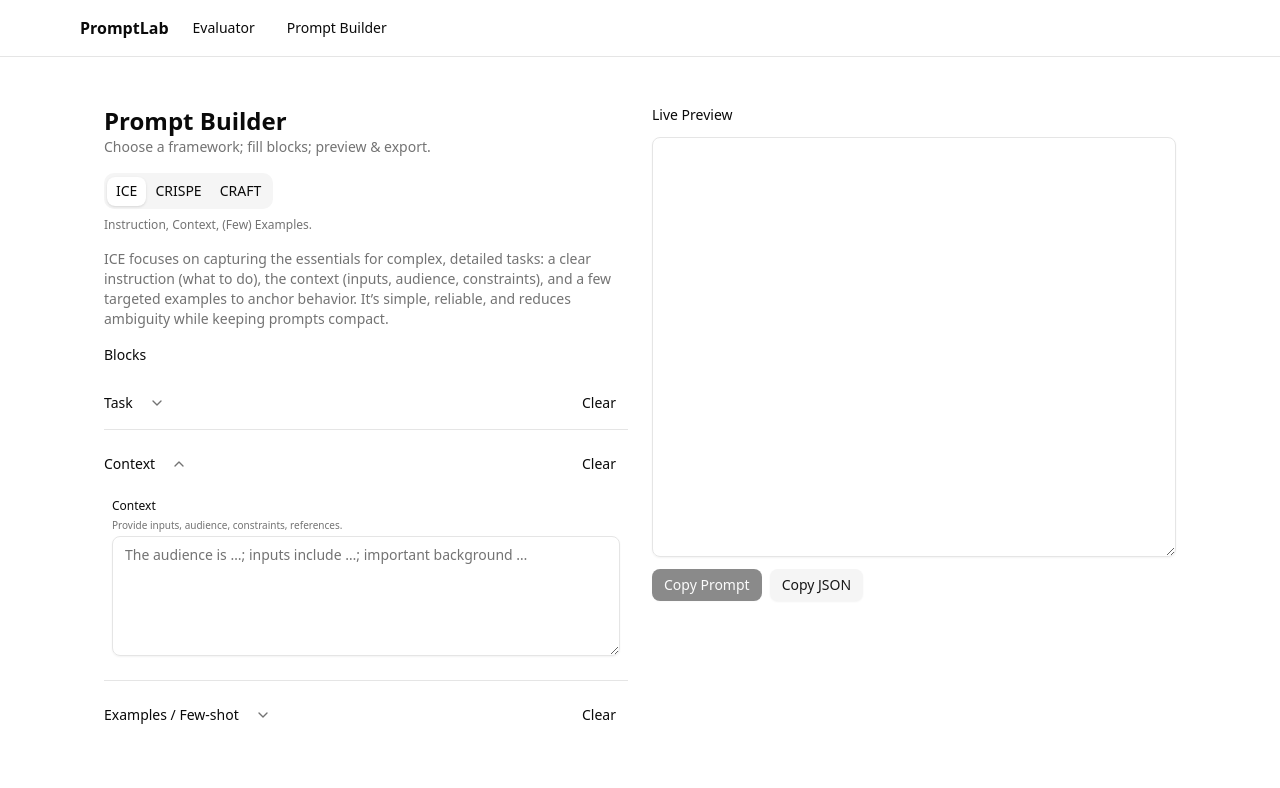
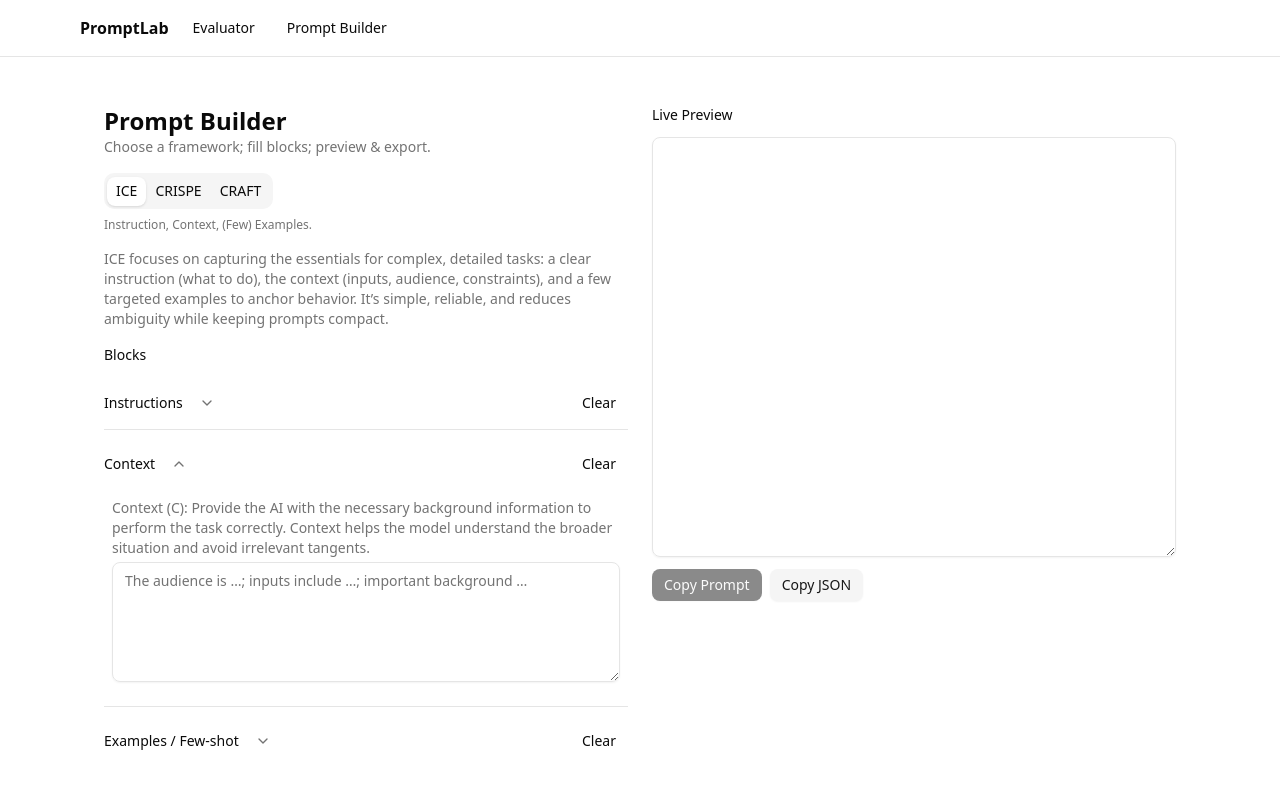
Before and after one commit to Ebaka716/eval, a Next.js app: page /builder in a window 1280 px wide. Both pictures are taken after a click on the button "Context". Shown: the top 788 px of the page. Built offline with nearby package versions, Linux system fonts and the light colour scheme.

Commit message:
Builder microcopy: framework-specific inline guidance (ICE/CRISPE/CRAFT); hide duplicate labels; ICE order = Instructions→Context→Examples; accordion cleanup

```diff
--- a/src/app/builder/page.tsx
+++ b/src/app/builder/page.tsx
@@ -46,33 +46,66 @@ export default function BuilderPage() {
   const preview = React.useMemo(() => assemblePrompt(canvas), [canvas]);
   const config = React.useMemo(() => JSON.stringify(exportConfig(canvas), null, 2), [canvas]);
 
-  function crispeHintsFor(type: string): string[] {
-    if (frameworkId !== "CRISPE") return [];
+  function frameworkHints(id: Framework["id"], type: string): string[] {
+    if (id === "CRISPE") {
       switch (type) {
+        case "context":
+          return [
+            "Provide background information about the scenario or situation. This helps the AI understand the environment and the task at hand.",
+          ];
         case "role":
           return [
-          "R (Role): Define the role the AI should assume (e.g., consultant, expert, advisor).",
+            "Define the role the AI should assume when responding (e.g., a consultant, expert, or advisor).",
           ];
         case "instructions":
           return [
-          "I (Instruction): Clearly state what the AI should do — the specific action to take.",
+            "Clearly state what the AI is supposed to do or the specific action it should take.",
           ];
-      case "capability":
+        case "subject":
           return [
-          "S (Subject): Define the subject matter or area of focus (e.g., marketing, strategy).",
+            "Define the subject matter or area of focus for the response (e.g., marketing, business strategy, etc.).",
           ];
-      case "constraints":
+        case "preset":
           return [
-          "P (Preset): Provide predefined parameters or formats (tone, length, structure).",
-          "E (Exception): Note any exceptions or rules to avoid (restricted topics, policies).",
+            "Offer any predefined parameters, guidelines, or expected formats for the response (e.g., tone, length, structure).",
           ];
-      case "guardrails":
+        case "exception":
           return [
-          "E (Exception): Reinforce constraints and verification rules to ensure compliance.",
+            "State any exceptions or constraints that the AI should be aware of when providing the response (e.g., avoiding certain topics, adhering to specific rules).",
           ];
         default:
           return [];
       }
+    }
+    if (id === "ICE") {
+      switch (type) {
+        case "instructions":
+          return ["Instruction (I): This is the core command that tells the AI what to do. Instructions should be clear, direct, and specific."];
+        case "context":
+          return ["Context (C): Provide the AI with the necessary background information to perform the task correctly. Context helps the model understand the broader situation and avoid irrelevant tangents."];
+        case "examples":
+          return ["Examples (E): Offering one or more examples of the desired output can significantly improve the quality and format of the model's response. This is also known as \"few-shot prompting\"."];
+        default:
+          return [];
+      }
+    }
+    if (id === "CRAFT") {
+      switch (type) {
+        case "capability":
+          return ["Describe the assistant’s capability relevant to the task."];
+        case "role":
+          return ["Define who the AI is (expertise, audience, perspective)."];
+        case "action":
+          return ["State the specific action to perform (write, generate, analyze, etc.)."];
+        case "output_format":
+          return ["Specify the desired output structure or sections for consistency."];
+        case "tone":
+          return ["Set the voice and style (e.g., professional, concise, friendly)."];
+        default:
+          return [];
+      }
+    }
+    return [];
   }
 
   return (
@@ -98,23 +131,13 @@ export default function BuilderPage() {
                   {canvas.map((blk, i) => {
                     const def = BLOCK_DEFINITIONS.find((d) => d.type === blk.type)!;
                     const summary = Object.values(blk.data).find((v) => (v ?? "").trim()) || "";
-                    const letter = frameworkId === "CRISPE"
-                      ? (blk.type === "context" ? "C"
-                        : blk.type === "role" ? "R"
-                        : blk.type === "instructions" ? "I"
-                        : blk.type === "subject" ? "S"
-                        : blk.type === "preset" ? "P"
-                        : blk.type === "exception" ? "E" : "")
-                      : "";
+                    const hints = frameworkHints(frameworkId, def.type);
                     return (
                       <AccordionItem key={blk.instanceId} value={blk.instanceId}>
                         <div className="flex items-center justify-between gap-2">
                           <AccordionTrigger className="text-sm flex-1">
                             <div className="text-left">
-                              <div className="font-medium">
-                                {letter && <span className="mr-2 text-purple-600">{letter}</span>}
-                                {def.title}
-                              </div>
+                              <div className="font-medium">{def.title}</div>
                               {summary && (
                                 <div className="text-xs text-muted-foreground truncate">{String(summary).slice(0, 120)}</div>
                               )}
@@ -145,14 +168,14 @@ export default function BuilderPage() {
                           <div className="space-y-3 p-2">
                             {def.fields.map((f) => (
                               <div key={f.key} className="space-y-1">
+                                {hints.length === 0 && (
                                   <Label className="text-xs">{f.label}</Label>
-                                {f.helper && <div className="text-[10px] text-muted-foreground">{f.helper}</div>}
-                                {crispeHintsFor(def.type).length > 0 && (
-                                  <ul className="text-[10px] text-muted-foreground list-disc pl-4">
-                                    {crispeHintsFor(def.type).map((h, idx) => (
-                                      <li key={idx}>{h}</li>
-                                    ))}
-                                  </ul>
+                                )}
+                                {hints.length === 0 && f.helper && (
+                                  <div className="text-[10px] text-muted-foreground">{f.helper}</div>
+                                )}
+                                {hints.length > 0 && (
+                                  <div className="text-sm text-muted-foreground">{hints.join(" ")}</div>
                                 )}
                                 {f.multiline ? (
                                   <Textarea
--- a/src/lib/promptlab/frameworks.ts
+++ b/src/lib/promptlab/frameworks.ts
@@ -15,7 +15,7 @@ export const FRAMEWORKS: Framework[] = [
     description: "Instruction, Context, (Few) Examples.",
     summary:
       "ICE focuses on capturing the essentials for complex, detailed tasks: a clear instruction (what to do), the context (inputs, audience, constraints), and a few targeted examples to anchor behavior. It’s simple, reliable, and reduces ambiguity while keeping prompts compact.",
-    blocks: ["task", "context", "examples"],
+    blocks: ["instructions", "context", "examples"],
   },
   {
     id: "CRISPE",
```
Lines whose indentation alone changed are shown as unchanged.
